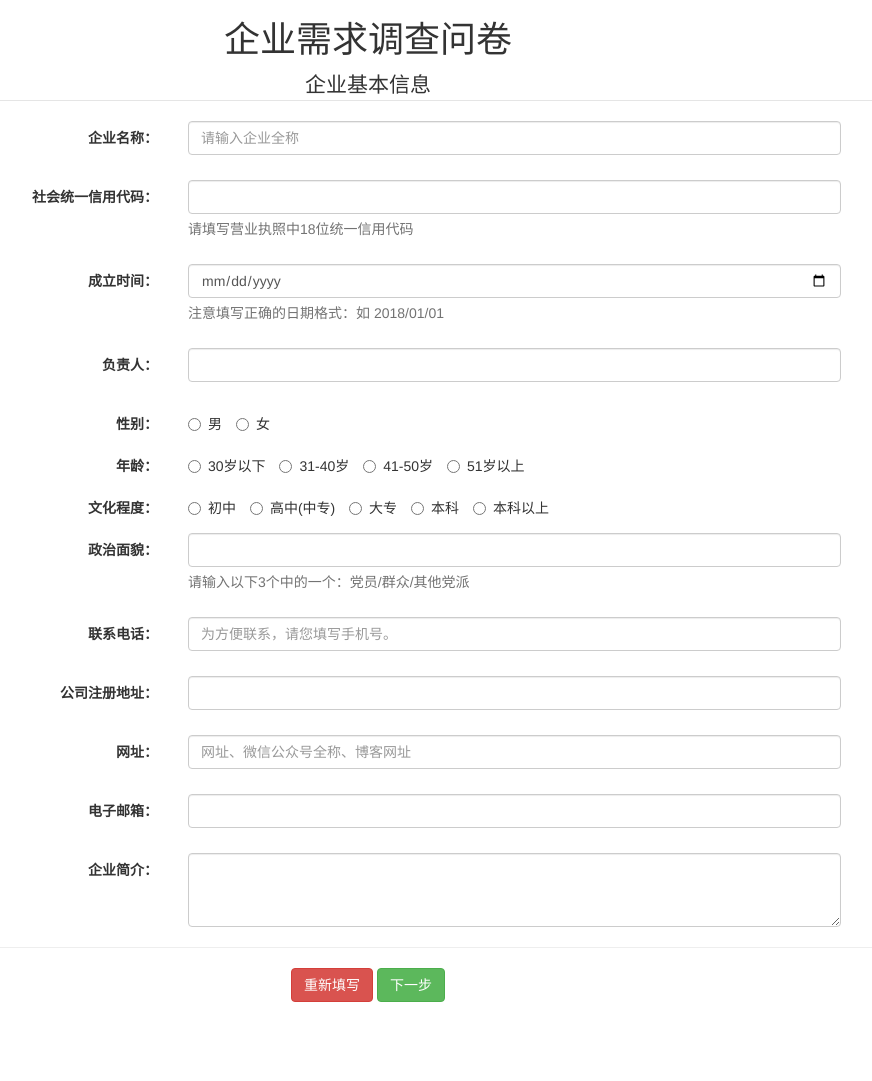
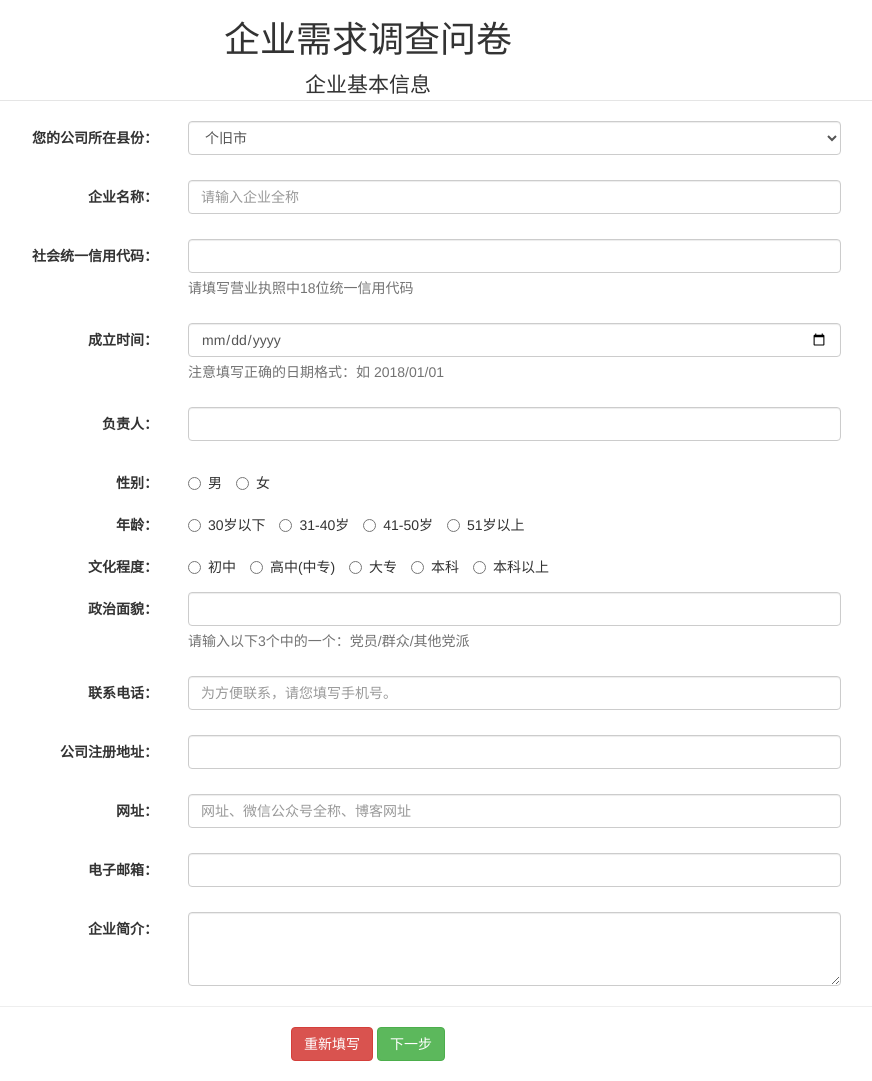
Before and after one commit to thinkheh-dev/Que_survey, a Django app: page /que/ in a window 1280 px wide. Shown: the whole page, without its empty margins (272-1144 px from the left). Before the commit the page ends 1002 px from the top, so only its background shows below. Run offline with Django 3.2, Linux system fonts and the light colour scheme; some libraries are stand-ins or nearby versions.

Commit message:
完成主代码

```diff
--- a/mainsite/admin.py
+++ b/mainsite/admin.py
@@ -39,7 +39,7 @@ class AnswerAdmin(admin.ModelAdmin):
 
 @admin.register(InformationOfPerson)
 class InformationOfPersonAdmin(admin.ModelAdmin):
-    list_display = ['company_name', 'social_credit_code', 'phone', 'responsible_person', 'sex',
+    list_display = ['county_name', 'company_name', 'social_credit_code', 'phone', 'responsible_person', 'sex',
                     'political_status', 'age', 'degree_of_education', 'company_registered_address', 'established_time',
                     'website_url', 'email_adress', 'company_profiles']
 
--- a/mainsite/forms.py
+++ b/mainsite/forms.py
@@ -10,6 +10,22 @@ from django.forms import fields
 from .models import InformationOfPerson, CompanyBasicInfo, Questionnaire, Questions, Questions_Char, Option
 
 class InfoPersonForm(forms.ModelForm):
+
+    COUNTY_CHOICES = (
+        (1,"个旧市"),
+        (2,"开远市"),
+        (3,"蒙自市"),
+        (4,"建水县"),
+        (5,"石屏县"),
+        (6,"弥勒市"),
+        (7,"泸西县"),
+        (8,"红河县"),
+        (9,"元阳县"),
+        (10,"绿春县"),
+        (11,"屏边县"),
+        (12,"金平县"),
+        (13,"河口县"),
+    )
 
     SEX_CHOICES = (
         (1,"男"),
@@ -31,6 +47,8 @@ class InfoPersonForm(forms.ModelForm):
         (5,"本科以上"),
     )
 
+
+    county_name = forms.ChoiceField(choices=COUNTY_CHOICES,widget=widgets.Select(attrs={'class':"form-control"}))
     company_name = forms.CharField(error_messages={'required':'企业名称不能为空'},
                                     widget = widgets.TextInput(attrs={'placeholder':"请输入企业全称",'class':"form-control"}))
 
--- a/mainsite/models.py
+++ b/mainsite/models.py
@@ -60,6 +60,22 @@ class Questions_Char(models.Model):
         verbose_name_plural = "填写类问题管理"
 
 class InformationOfPerson(models.Model):
+
+    COUNTY_CHOICES = (
+        (1,"个旧市"),
+        (2,"开远市"),
+        (3,"蒙自市"),
+        (4,"建水县"),
+        (5,"石屏县"),
+        (6,"弥勒市"),
+        (7,"泸西县"),
+        (8,"红河县"),
+        (9,"元阳县"),
+        (10,"绿春县"),
+        (11,"屏边县"),
+        (12,"金平县"),
+        (13,"河口县"),
+    )
     SEX_CHOICES = (
         (1,"男"),
         (2,"女"),
@@ -78,6 +94,7 @@ class InformationOfPerson(models.Model):
         (5,"本科以上"),
     )
 
+    county_name = models.IntegerField(choices=COUNTY_CHOICES, verbose_name="县份", default=1)
     company_name = models.CharField(max_length=200, blank=False, verbose_name="企业名称")
     social_credit_code = models.CharField(max_length=18, blank=False, verbose_name="社会统一信用代码")
     #signature = models.CharField(max_length=30, blank=False, verbose_name="填表人姓名")
--- a/mainsite/views.py
+++ b/mainsite/views.py
@@ -111,20 +111,58 @@ def display_data(request):
     option_all_statistics = Option.objects.annotate(option_count=Count('answer_option')).exclude(option_count=0)
     # Option.objects.annotate(option_count=Count('answer_option')).values('option_content','option_count')
 
-    context['option_all_statistics'] = option_all_statistics
+    que_list = Questions.objects.all()
+    que_id_list=list(que_list.values_list('id'))
+    que_name_list = list(que_list.values_list('question_name'))
 
-    x_name_list = []
-    for x_name in list(Option.objects.annotate(option_count=Count('answer_option')).exclude(option_count=0).values_list('option_content')):
-        x_name_list.append(x_name[0])
-    print(x_name_list)
+    option_statistics_all_list = []
 
-    option_count_data = []
+    for_count = 0
 
-    for option_data in list(Option.objects.annotate(option_count=Count('answer_option')).exclude(option_count=0).values_list('option_count')):
-        option_count_data.append(option_data[0])
-    print(option_count_data)
+    for id_list in que_id_list:
 
-    context['x_name_list'] = x_name_list
-    context['option_count_data'] = option_count_data
+        #这个临时列表定义的语句很重要，用于重置子列表，不可以定义在循环外，否则列表会包含所有内容
+        option_statistics_list = []
+
+        ''' 开始拼装子列表 '''
+        title_name_list = []
+        #迭代取出集合中的问题标题
+        for title_name in que_name_list:
+            #保存到临时的列表中
+            title_name_list.append(title_name[0])
+        #将整个结果保存在一个临时列表中
+        option_statistics_list.append(title_name_list[for_count])
+
+        #获取非0统计的选项内容
+        que_by_title = list(option_all_statistics.filter(questions_id=id_list[0]).values_list('option_content'))
+
+        x_name_list = []
+        #迭代取出集合中的内容文字
+        for x_name in que_by_title:
+            #保存到临时的列表中
+            x_name_list.append(x_name[0])
+        #将整个结果保存在一个临时列表中
+        option_statistics_list.append(x_name_list)
+
+        #获取非0统计的选项内容
+        que_by_count = list(option_all_statistics.filter(questions_id=id_list[0]).values_list('option_count'))
+        option_count_data = []
+        #迭代取出集合中的选项统计数
+        for option_data in que_by_count:
+            #保存到临时的列表中
+            option_count_data.append(option_data[0])
+        #将整个结果保存在一个临时列表中
+        option_statistics_list.append(option_count_data)
+
+        #将最终结果，保存到最终列表中，最终列表的形式 ： [ [[1],[2],[3]], [[1],[2],[3]], ... ]
+        option_statistics_all_list.append(option_statistics_list)
+        #用于获取名称的计数
+        for_count += 1
+
+    print(option_statistics_all_list)
+
+
+    #传递最终结果到数据显示页面
+    context['option_statistics_all_list'] = option_statistics_all_list
 
     return render(request, 'display_data.html', context)
--- a/templates/questions_sme_baseinfo.html
+++ b/templates/questions_sme_baseinfo.html
@@ -29,6 +29,15 @@
       {% csrf_token %}
       <div id="legend" class="">
         <legend class="text-center">企业基本信息</legend>
+      </div>
+
+      <div class="form-group">
+        <!-- Text input-->
+        <label class="col-sm-4 control-label" for="{{company_info.company_name.id_for_label}}">您的公司所在县份：</label>
+        <div class="col-sm-7">
+          {{ company_info.county_name }}
+          <p class="help-block"></p>
+        </div>
       </div>
 
       <div class="form-group">
```
Also changed, not shown: templates/display_data.html (+18 -7 lines).
